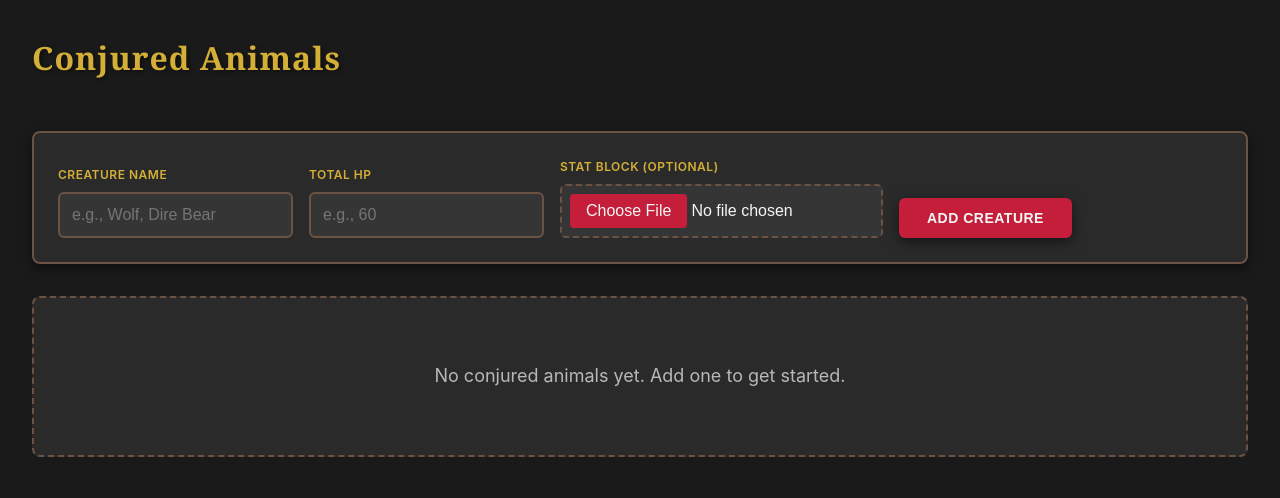
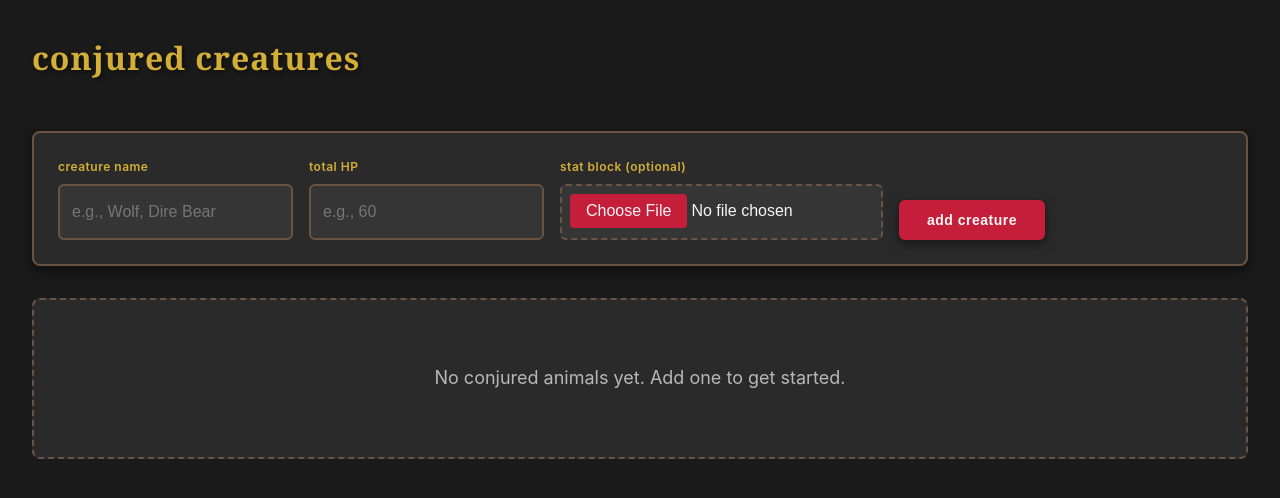
Before and after one commit to brendaliu2/dnd-stats, a React (Vite) app in the folder dnd-stats/: page / in a window 1280 px wide. Shown: the top 498 px of the page. Built offline with nearby package versions, Linux system fonts and the light colour scheme.

Commit message:
fix image to not be too large and get rid of capital letters' git add .

```diff
--- a/dnd-stats/src/App.tsx
+++ b/dnd-stats/src/App.tsx
@@ -92,7 +92,7 @@ export default function ConjuredAnimalsTracker() {
   return (
     <div className="app-container">
       <div className="app-header">
-        <h1 className="app-title">Conjured Animals</h1>
+        <h1 className="app-title">conjured creatures</h1>
       </div>
 
       <div className="input-section">
--- a/dnd-stats/src/styles/AnimalCard.css
+++ b/dnd-stats/src/styles/AnimalCard.css
@@ -78,7 +78,7 @@
   color: var(--accent-gold);
   font-family: var(--font-serif);
   letter-spacing: 0.5px;
-  text-transform: capitalize;
+  /* text-transform: capitalize; */
 }
 
 /* HP Section */
--- a/dnd-stats/src/styles/App.css
+++ b/dnd-stats/src/styles/App.css
@@ -40,7 +40,7 @@
 .input-group label {
   font-size: 12px;
   font-weight: 600;
-  text-transform: uppercase;
+  /* text-transform: uppercase; */
   letter-spacing: 0.5px;
   color: var(--accent-gold);
 }
@@ -53,6 +53,7 @@
   background: var(--surface-2);
   color: var(--text-primary);
   transition: all 0.2s;
+  height: 3.5rem;
 }
 
 .input-group input:focus {
@@ -77,6 +78,7 @@
   cursor: pointer;
   font-weight: 500;
   transition: background 0.2s;
+  /* margin: 5px; */
 }
 
 .input-group input[type="file"]::file-selector-button:hover {
@@ -89,7 +91,7 @@
   padding: 0.75rem 1.75rem;
   font-size: 14px;
   font-weight: 600;
-  text-transform: uppercase;
+  /* text-transform: uppercase; */
   letter-spacing: 0.5px;
   border: none;
   border-radius: 6px;
@@ -133,7 +135,7 @@
   font-size: 14px;
   color: var(--accent-gold);
   font-weight: 600;
-  text-transform: uppercase;
+  /* text-transform: uppercase; */
   letter-spacing: 0.5px;
 }
 
--- a/dnd-stats/src/styles/ImageModal.css
+++ b/dnd-stats/src/styles/ImageModal.css
@@ -48,11 +48,16 @@
 }
 
 .modal-image {
-  max-width: 100%;
-  height: auto;
+  /* max-width: 100%; */
+  /* height: auto; */
   border-radius: 8px;
   display: block;
   border: 2px solid var(--card-border);
+  max-height: 90vh;  /* Hard limit: never taller than 90% of screen */
+  max-width: 60vw;   /* Hard limit: never wider than 60% of screen */
+  width: auto;
+  height: auto;
+  object-fit: contain;
 }
 
 .modal-close {
```
